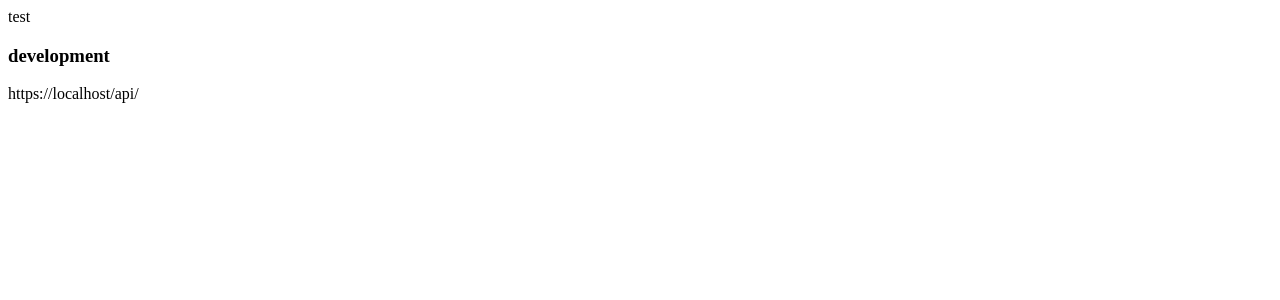
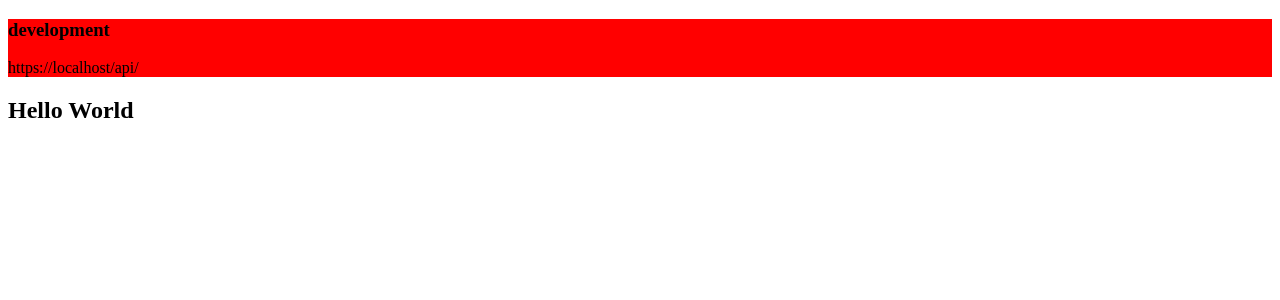
Before and after one commit to halilenesozdemir/Basic-React-Projects, a React (Create React App) app in the folder protoreactproje/: page / in a window 1280 px wide. Shown: the top 300 px of the page. Built offline with nearby package versions, Linux system fonts and the light colour scheme.

Commit message:
Module.css fundamentals understood.

```diff
--- a/protoreactproje/src/App.js
+++ b/protoreactproje/src/App.js
@@ -1,11 +1,14 @@
 import logo from './logo.svg';
-
+import Test from './Test';
+import styles from './App.module.css';
 function App() {
   return (
     <>
-      <div className='App'>test</div>
-      <h3>{process.env.NODE_ENV}</h3>
-      <p>{process.env.REACT_APP_API_URL}</p>
+      <div className={styles.App}>
+        <h3>{process.env.NODE_ENV}</h3>
+        <p>{process.env.REACT_APP_API_URL}</p>
+      </div>
+      <Test />
       {/* Logo png dosyası static bir dosya ve publicde bulunuyor, direkt çağırabilirim favicon.ico gibi
       Fakat logo.svg' publicde olmadığı için import etmem ve kullanmam gerekiyor.
       */}
--- /dev/null
+++ b/protoreactproje/src/App.module.css
@@ -0,0 +1,3 @@
+.App{
+    background-color: red;
+}
--- /dev/null
+++ b/protoreactproje/src/Test.js
@@ -0,0 +1,11 @@
+import React from 'react';
+
+function Test() {
+  return (
+    <>
+      <h2 className='App'>Hello World</h2>
+    </>
+  );
+}
+
+export default Test;
```
